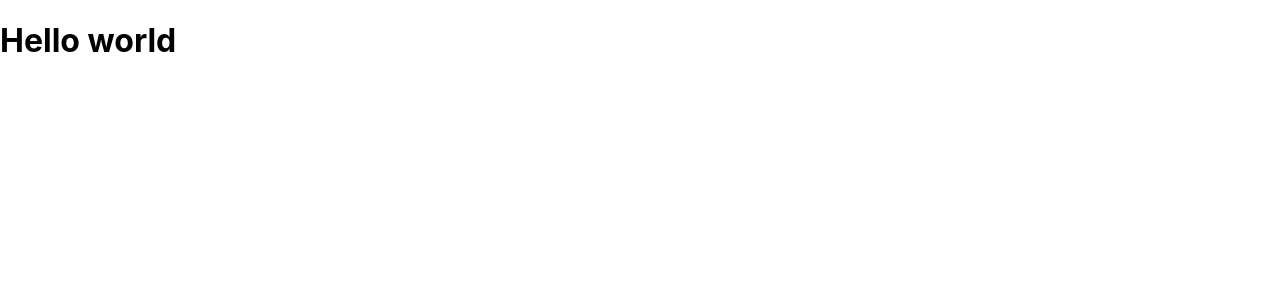
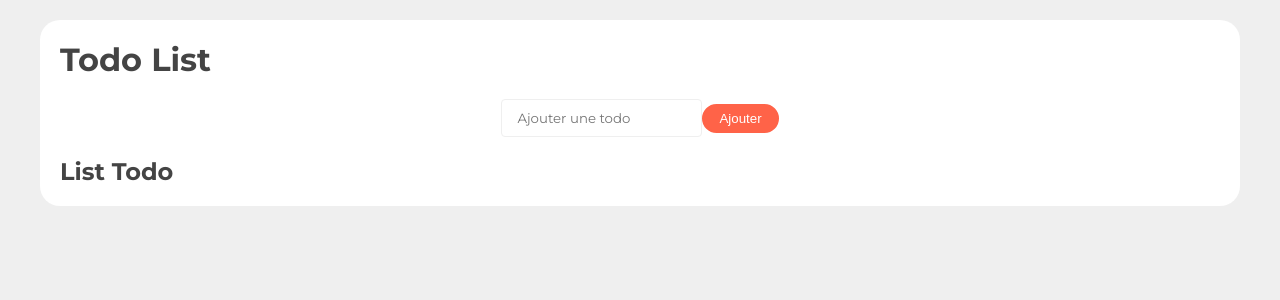
Before and after one commit to Chebel405/toDoList, a React (Create React App) app in the folder todo-list/: page / in a window 1280 px wide. Shown: the top 300 px of the page. Built offline with nearby package versions, Linux system fonts and the light colour scheme.

Commit message:
Scss correct

```diff
--- a/todo-list/public/index.html
+++ b/todo-list/public/index.html
@@ -24,6 +24,11 @@
       work correctly both with client-side routing and a non-root public URL.
       Learn how to configure a non-root public URL by running `npm run build`.
     -->
+
+    <link rel="preconnect" href="https://fonts.googleapis.com">
+    <link rel="preconnect" href="https://fonts.gstatic.com" crossorigin>
+    <link href="https://fonts.googleapis.com/css2?family=Montserrat:wght@400;700&display=swap" rel="stylesheet">
+    <script src="https://kit.fontawesome.com/ac2bddeb59.js" crossorigin="anonymous"></script>
     <title>React App</title>
   </head>
   <body>
--- a/todo-list/src/App.js
+++ b/todo-list/src/App.js
@@ -1,5 +1,29 @@
+import React from "react";
+import { useState } from "react";
+import AddTodo from "./components/AddTodo";
+import TodoList from "./components/TodoList";
+
 function App() {
-  return <h1>Hello world</h1>;
+  const [todoList, setTodoList] = useState([]);
+
+  function addTodo(content) {
+    const todo = {
+      id: crypto.randomUUID(),
+      content,
+      done: false,
+      edit: false
+    }
+    setTodoList([...todoList, todo ])
+  }
+  return (
+    <div className="d-flex justify-content-center align-items-center p-20">
+      <div className="card container p-20">
+        <h1 className="mb-20">Todo List</h1>
+        <AddTodo addTodo={ addTodo }/>
+        <TodoList />
+      </div>
+    </div>
+  );
 
 }
 
--- a/todo-list/src/assets/styles/_base.scss
+++ b/todo-list/src/assets/styles/_base.scss
@@ -36,3 +36,13 @@ body {
   img {
     max-width: 100%;
   }
+
+  input {
+    font-family: var(--font-family);
+  }
+
+
+
+  ::placeholder {
+    font-family: var(--font-family);
+  }
--- a/todo-list/src/assets/styles/_debug.scss
+++ b/todo-list/src/assets/styles/_debug.scss
@@ -1,3 +1,5 @@
+@use "./mixins" as mixin;
+
 .b1 {
     background-color: red;
     border: 1px solid red;
@@ -23,3 +25,21 @@
     background-color: purple;
     border: 1px solid purple;
   }
+
+  .br {
+    @include mixin.xs {
+      border: 2px solid red;
+    }
+    @include mixin.sm {
+      border: 2px solid green;
+    }
+    @include mixin.md {
+      border: 2px solid blue;
+    }
+    @include mixin.lg {
+      border: 2px solid orange;
+    }
+    @include mixin.xl {
+      border: 2px solid purple;
+    }
+  }
--- /dev/null
+++ b/todo-list/src/assets/styles/_mixins.scss
@@ -0,0 +1,61 @@
+@mixin xs {
+    @media (max-width: 576px) {
+      @content;
+    }
+  }
+
+
+
+  @mixin sm {
+    @media (min-width: 577px) and (max-width: 768px) {
+      @content;
+    }
+  }
+
+
+
+  @mixin sm-lt {
+    @media (max-width: 768px) {
+      @content;
+    }
+  }
+
+
+
+  @mixin md {
+    @media (min-width: 769px) and (max-width: 992px) {
+      @content;
+    }
+  }
+
+
+
+  @mixin md-lt {
+    @media (max-width: 992px) {
+      @content;
+    }
+  }
+
+
+
+  @mixin lg {
+    @media (min-width: 993px) and (max-width: 1200px) {
+      @content;
+    }
+  }
+
+
+
+  @mixin lg-lt {
+    @media (max-width: 1200px) {
+      @content;
+    }
+  }
+
+
+
+  @mixin xl {
+    @media (min-width: 1201px) {
+      @content;
+    }
+  }
--- a/todo-list/src/assets/styles/_themes.scss
+++ b/todo-list/src/assets/styles/_themes.scss
@@ -32,3 +32,9 @@
   .text-primary {
     color: var(--primary);
   }
+
+  input{
+    border-radius: 4px;
+    border: 1px solid var(--gray-2);
+    padding: 10px 15px;
+  }
--- a/todo-list/src/assets/styles/_utils.scss
+++ b/todo-list/src/assets/styles/_utils.scss
@@ -74,3 +74,32 @@
   .mb-10{
     margin-bottom:10px;
   }
+
+  .mb-20 {
+    margin-bottom: 20px;
+  }
+
+
+
+  .my-30 {
+    margin-bottom: 30px;
+    margin-top: 30px;
+  }
+
+
+
+  .container {
+    max-width: 1200px;
+    margin: auto;
+    width: 100%;
+  }
+
+
+
+  .calc {
+    position: fixed;
+    top: 0;
+    left: 0;
+    width: 100%;
+    height: 100vh;
+  }
--- a/todo-list/src/assets/styles/_variables.scss
+++ b/todo-list/src/assets/styles/_variables.scss
@@ -5,5 +5,5 @@
     --font-family: 'Montserrat', sans-serif;
     --box-shadow: 0 6px 9px 0 rgb(0 0 0 / 15%);
     --box-shadow-nav: rgb(0 0 0 / 22%) 0px 2px 18px 0px;
-    --test-color: #444;
+    --text-color: #444;
 }
--- a/todo-list/src/components/AddTodo.js
+++ b/todo-list/src/components/AddTodo.js
@@ -1,4 +1,11 @@
-function AddTodo() {
-    return <h2>Add Todo</h2>;
+import { useState } from "react";
+
+function AddTodo({ addTodo}) {
+    return (
+        <div className="d-flex flex-row justify-content-center align-items-center mb-20">
+            <input type="text" placeholder="Ajouter une todo" className="mr-15flex-fill"/>
+            <button className="btn btn-primary">Ajouter</button>
+        </div>
+    );
 }
 export default AddTodo;
--- a/todo-list/src/index.js
+++ b/todo-list/src/index.js
@@ -1,6 +1,6 @@
 import React from 'react';
 import ReactDOM from 'react-dom/client';
-import './index.css';
+import './assets/styles/index.scss';
 import App from './App';
 import reportWebVitals from './reportWebVitals';
 
```
